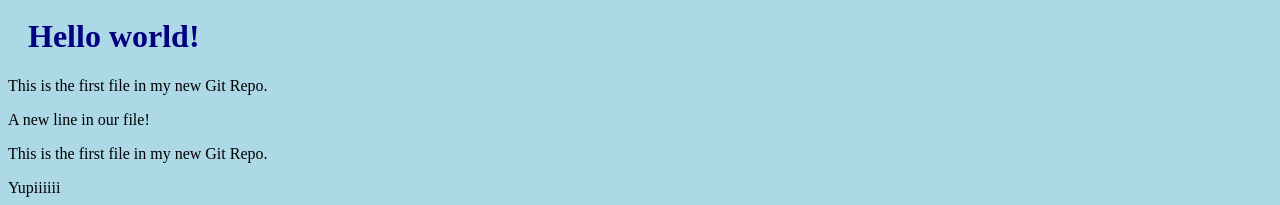
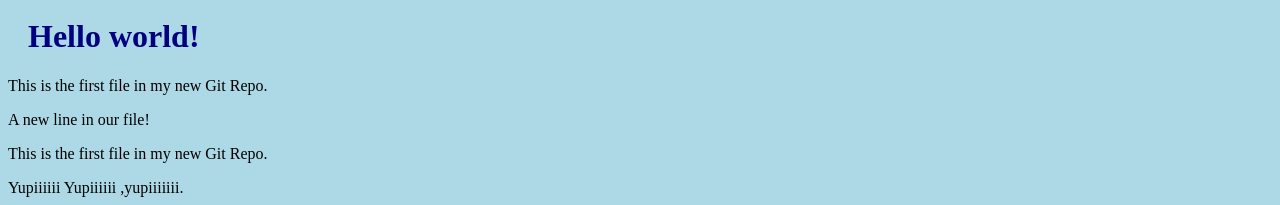
Before and after one commit to andpan-hub/hello-git, a plain HTML site: page index.html in a window 1280 px wide. Shown: the part 1295-1500 px from the top of the page. Drawn offline with Linux system fonts and the light colour scheme.

Commit message:
Update index.html

```diff
--- a/index.html
+++ b/index.html
@@ -20,5 +20,6 @@
 <p>A new line in our file!</p>
 <p>This is the first file in my new Git Repo.</p>
     <span> Yupiiiiii </span>
+    <span> Yupiiiiii ,yupiiiiiii.</span>
 </body>
 </html>
```
